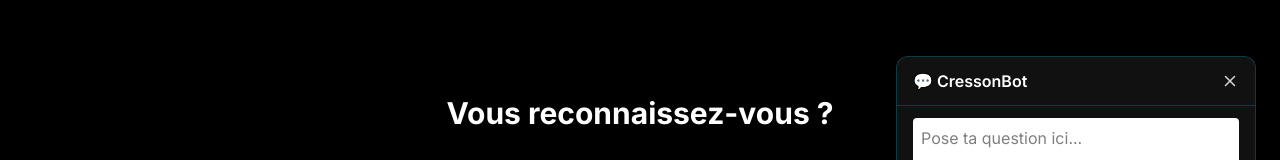
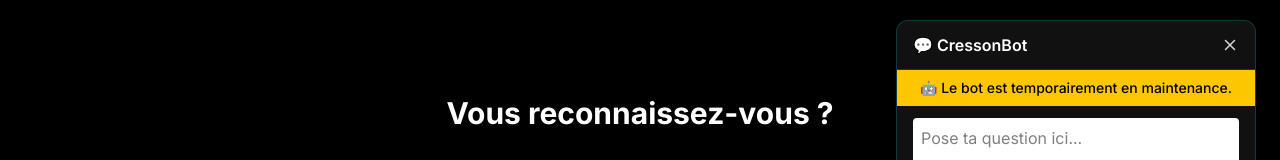
Before and after one commit to creacress/web-cresson-tech-v-0, a Next.js app: page / in a window 1280 px wide. Both pictures are taken after a click on the button "Ouvrir le chatbot". Shown: the part 441-601 px from the top of the page. Built offline with nearby package versions, Linux system fonts and the light colour scheme.

Commit message:
fix: Ajout d'une alerte de maintenance pour informer les utilisateurs que le bot est temporairement hors service

```diff
--- a/src/components/ChatWidget/ChatWidget.tsx
+++ b/src/components/ChatWidget/ChatWidget.tsx
@@ -63,7 +63,15 @@ export default function ChatWidget() {
                 <X className="text-gray-300 hover:text-white" size={18} />
               </button>
             </div>
-
+            {/* Alerte de maintenance */}
+            <motion.div
+              initial={{ opacity: 0 }}
+              animate={{ opacity: 1 }}
+              exit={{ opacity: 0 }}
+              className="bg-yellow-400 text-black text-sm px-4 py-2 text-center font-medium"
+            >
+              🤖 Le bot est temporairement en maintenance.
+            </motion.div>
             {/* Formulaire */}
             <form onSubmit={handleSubmit} className="flex flex-col px-4 py-3 gap-3">
               <textarea
```
